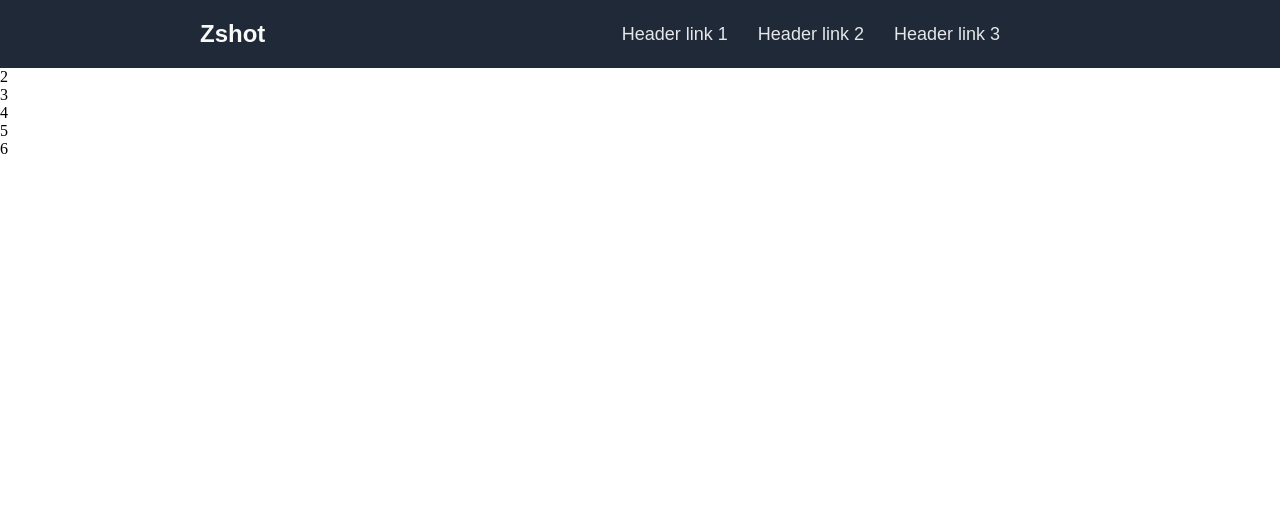
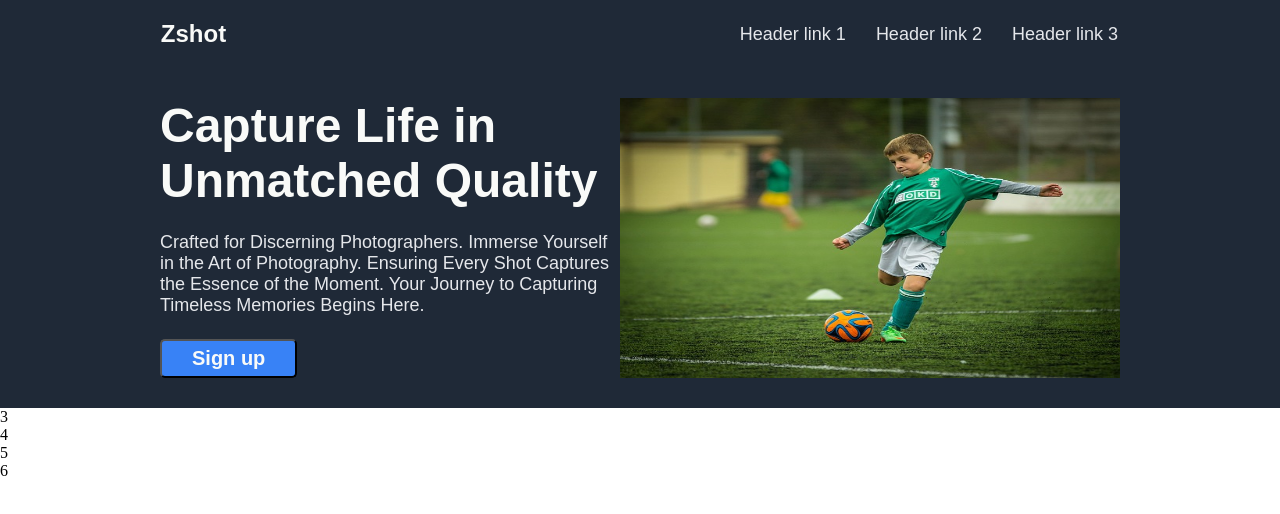
Before and after one commit to z-iad74/odin-cameras, a plain HTML site: page index.html in a window 1280 px wide. Drawn offline with Linux system fonts and the light colour scheme.

Commit message:
Added Hero part+ images

```diff
--- a/index.html
+++ b/index.html
@@ -9,18 +9,23 @@
 <body>
     <div class="container">
         <nav>
-            <div class="cntr"></div>
             <div id="logo">Zshot</div>
             <ul>
                 <li><a href="">Header link 1</a></li>
                 <li><a href="">Header link 2</a></li>
                 <li><a href="">Header link 3</a></li>
             </ul>
-            <div class="cntr"></div>
         </nav>
-        <header>
-            2
-        </header>
+        <div class="hero">
+            <div class="content">
+                <h1>Capture Life in Unmatched Quality</h1>
+                <p>
+                    Crafted for Discerning Photographers. Immerse Yourself in the Art of Photography. Ensuring Every Shot Captures the Essence of the Moment. Your Journey to Capturing Timeless Memories Begins Here.
+                </p>
+                <button>Sign up</button>
+            </div>
+            <img src="images/header3.jpg" alt="The moon">
+        </div>
         <div>3</div>
         <div>4</div>
         <div>5</div>
--- a/style.css
+++ b/style.css
@@ -1,6 +1,7 @@
 * {
     margin: 0;
     /* padding: 0; */
+    /* border: 2px solid blue; */
 }
 
 .container{
@@ -9,9 +10,10 @@
     align-items: stretch;
 }
 
+/* Navigation bar */
 nav{
     display: flex;
-    justify-content: space-around;
+    justify-content: center;
     align-items: center;
     background-color: #1F2937;
     font-family: Arial, "Helvetica Neue", Helvetica, sans-serif;
@@ -20,6 +22,7 @@ nav{
 
 #logo{
     margin-right: auto;
+    margin-left: 6.7em;
     font-size: 24px;
     font-weight: bold;
     color: #F9FAF8;
@@ -29,8 +32,9 @@ nav > ul{
     display: flex;
     list-style: none;
     gap: 30px;
+    padding-left: 0;
     margin-left: auto;
-    margin-right: 80px;
+    margin-right: 9em;
     flex-shrink: 0;
     font-size: 18px;
     color: #E5E7EB;
@@ -45,8 +49,61 @@ nav > ul > li > a:hover{
     color: #e5e7ebc5;
 }
 
-.cntr {
-    flex: initial;
-    width: 200px;
-    flex-shrink: 1;
+
+/* Hero part */
+.hero{
+    display: flex;
+    height: 280px;
+    justify-content: space-between;
+    padding: 30px 0;
+    background-color: #1F2937;
+    gap: 10px;
 }
+.hero > .content{
+    display: flex;
+    flex-direction: column;
+    justify-content: space-between;
+    margin-left: 10em;
+    font-family: sans-serif;
+    gap: 10px;
+    flex-grow: 0;
+}
+
+.hero > .content > h1{
+    font-size: 48px;
+    font-weight: bolder;
+    color:  #F9FAF8;
+    max-width: auto;
+    flex-grow: 0;
+}
+
+.hero > .content > p{
+    font-size: 18px;
+    color: #E5E7EB;
+    max-width: auto;
+    flex-grow: 0;
+}
+
+.hero > img{
+    width: 500px;
+    height: auto;
+    margin-right: 10em;
+    flex: 0 0 auto;
+
+}
+
+.hero > .content > button{
+    background-color: #3882F6;
+    border-radius: 5px;
+    color:  #F9FAF8;
+    font-size: 20px;
+    font-weight: bold;
+    padding: .3em 1.5em;
+    width: fit-content;
+    justify-items: flex-end;
+}
+
+button:hover{
+    background-color: #3881f6b6;
+    cursor: pointer;
+}
```
Also changed, not shown: images/four.jpeg (added), images/header.jpg (added), images/header2.jpg (added), images/header3.jpg (added), images/one.jpeg (added), images/three.jpeg (added), images/two.jpeg (added).
